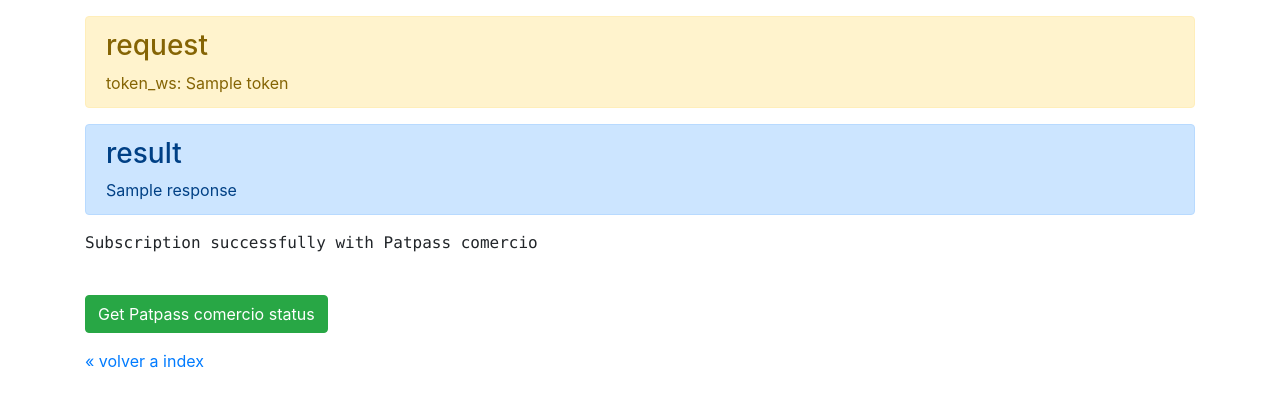
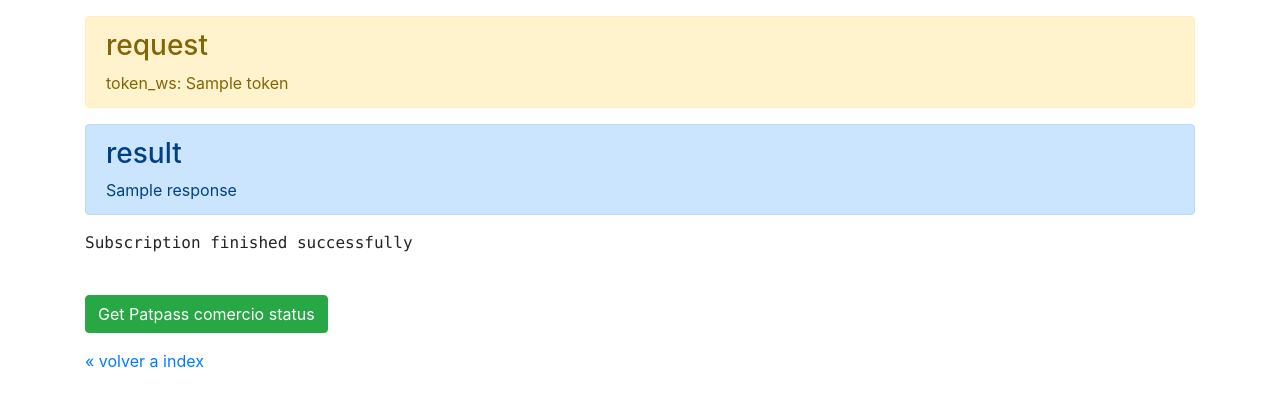
Before and after one commit to TransbankDevelopers/transbank-sdk-python-webpay-rest-example, a Flask app: template templates/patpass_comercio/finish_inscription.html in a window 1280 px wide. Shown: the part 48-455 px from the top of the page. Run offline with Flask 2, Linux system fonts and the light colour scheme; the template is opened without the code that fills it: most values are stand-ins (such as "Sample title", 1, 10 or a date in 2020); some libraries are stand-ins or nearby versions.

Commit message:
Resolve grammar

```diff
--- a/templates/patpass_comercio/finish_inscription.html
+++ b/templates/patpass_comercio/finish_inscription.html
@@ -21,7 +21,7 @@ token_ws: {{ token }}
 <h3>result</h3>
 {{ response }}
 </div>
-<p><samp>Subscription successfully with Patpass comercio</samp></p>
+<p><samp>Subscription finished successfully</samp></p>
 <br>
 <form action="/patpass-comercio/status" method="POST">
 <input type="hidden" name="tokenComercio" value="{{ token }}">
```
